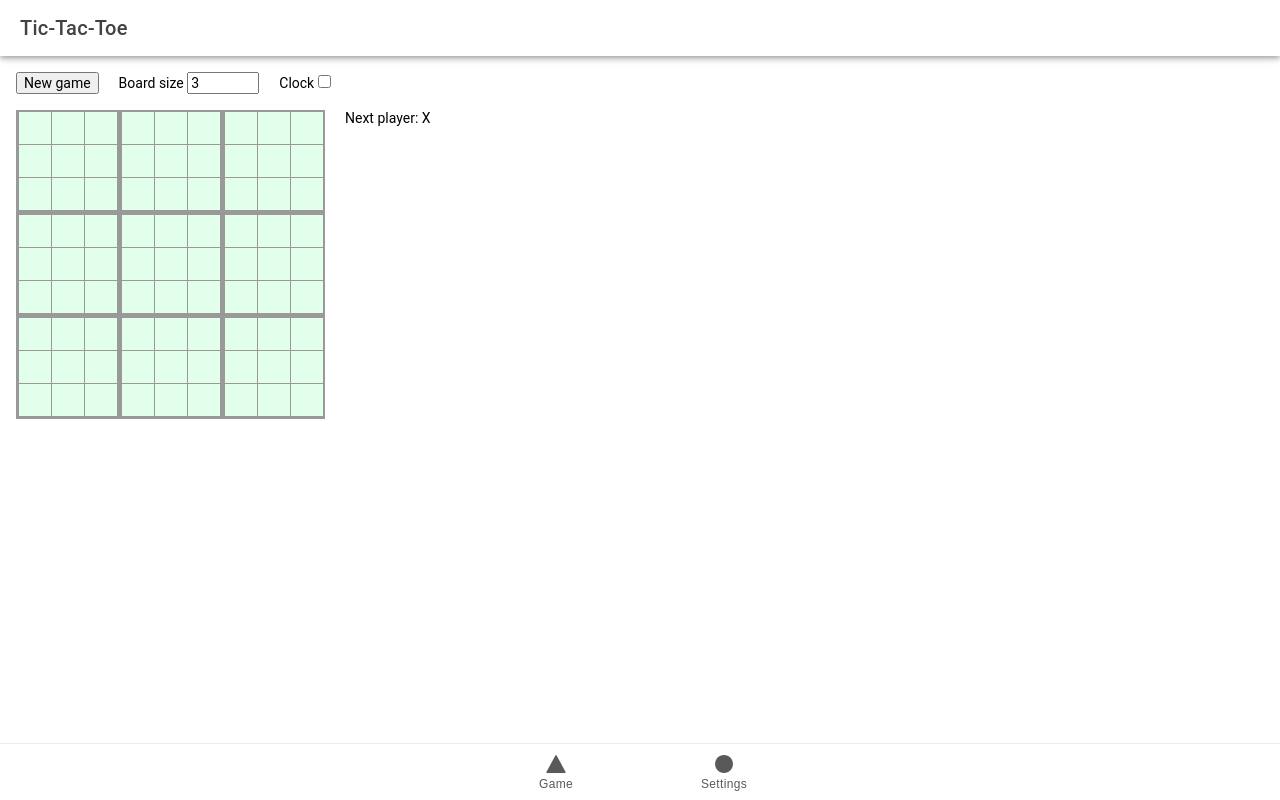
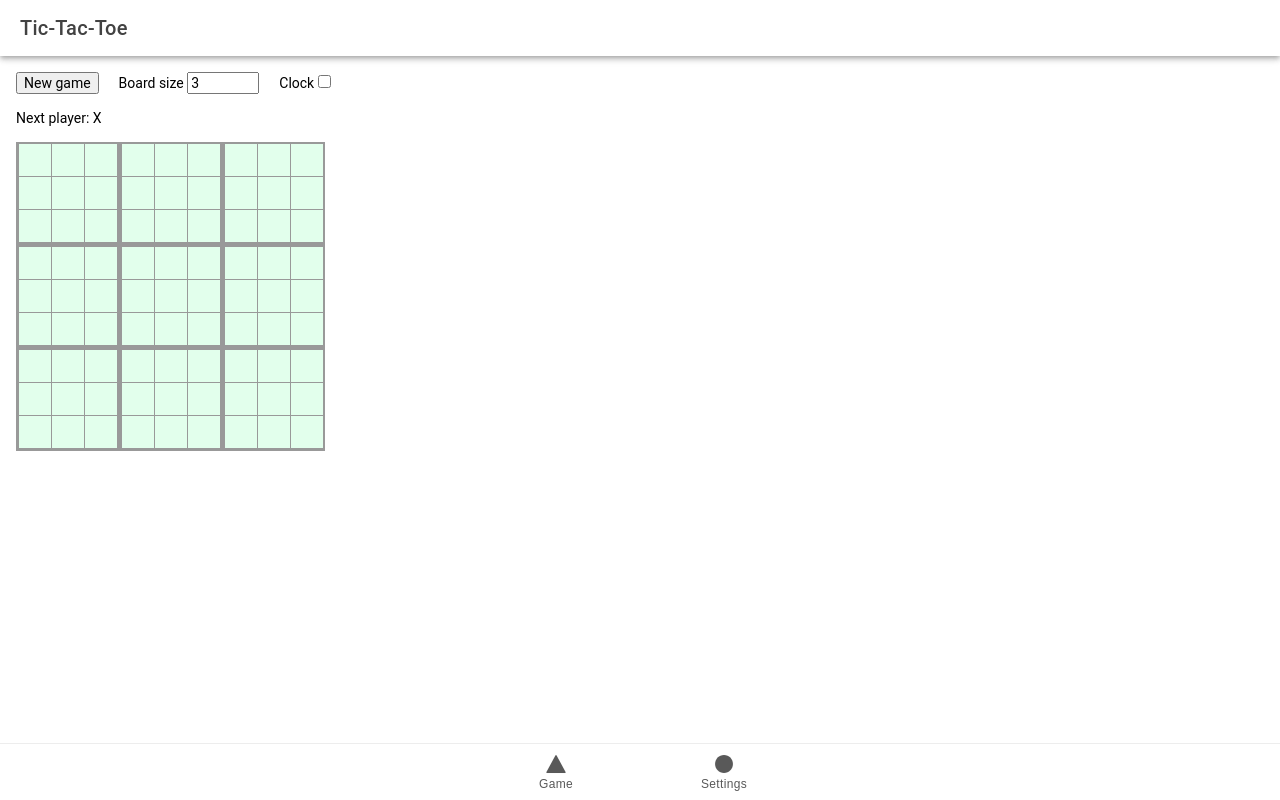
Before and after one commit to erikthegamer1242/legendary-tic-tac-toe, a React (Vite) app: page /tab1 in a window 1280 px wide. Built offline with nearby package versions, Linux system fonts and the light colour scheme.

Commit message:
Update Game.jsx

```diff
--- a/src/components/Game.jsx
+++ b/src/components/Game.jsx
@@ -189,11 +189,12 @@ export default class Game extends React.Component
         const timerOPaused = this.state.xIsNext || Boolean(this.state.winner);
         const grid = generateGridNxN('game', this.props.size, this.renderBoard);
         return (
-            <div className="game-container">
+            <>
+             <div>{status}</div>
+             <br></br>
                 {grid}
                 {this.props.renderInfo &&
                     <div className="game-info">
-                        <div>{status}</div>
                         {this.props.clock &&
                             <div>[TIME]
                                 X: <CountDown key={1}
@@ -210,7 +211,7 @@ export default class Game extends React.Component
                         }
                     </div>
                 }
-            </div>
+            </>
         );
     }
 }
```
